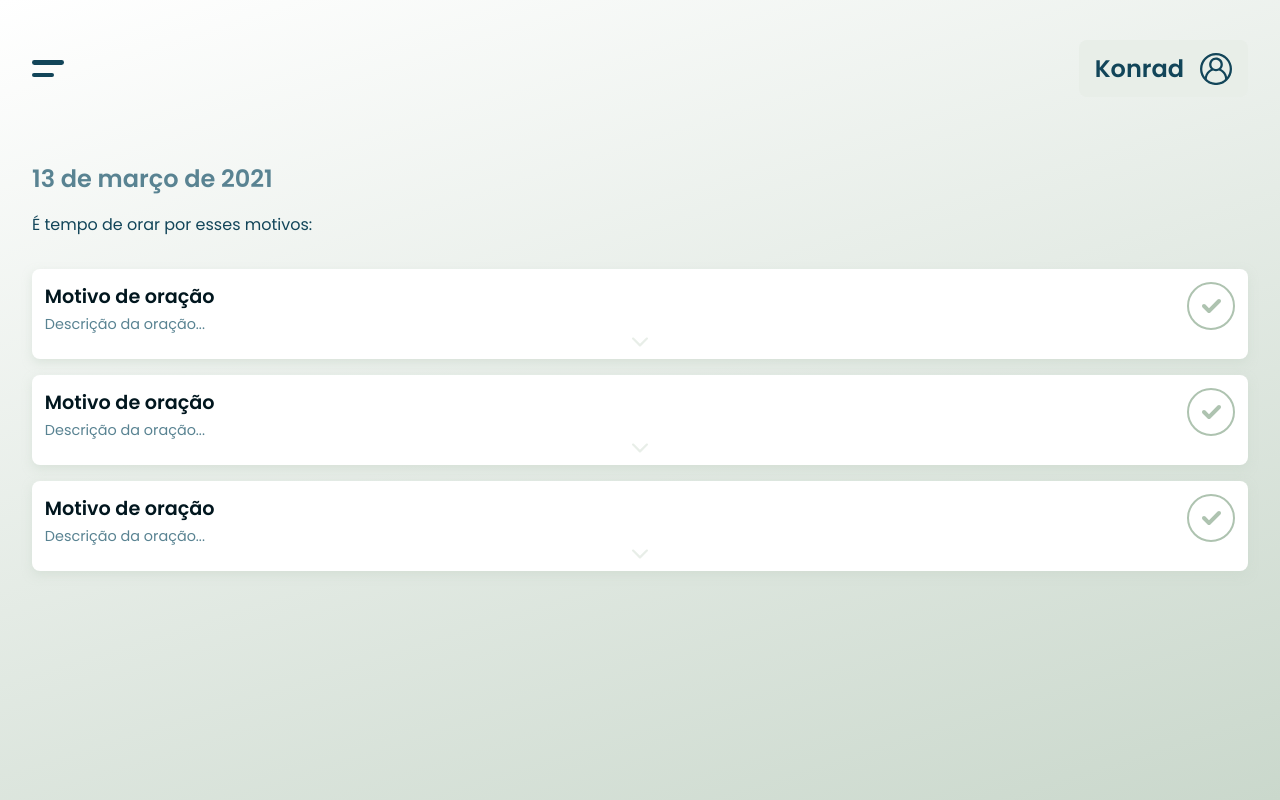
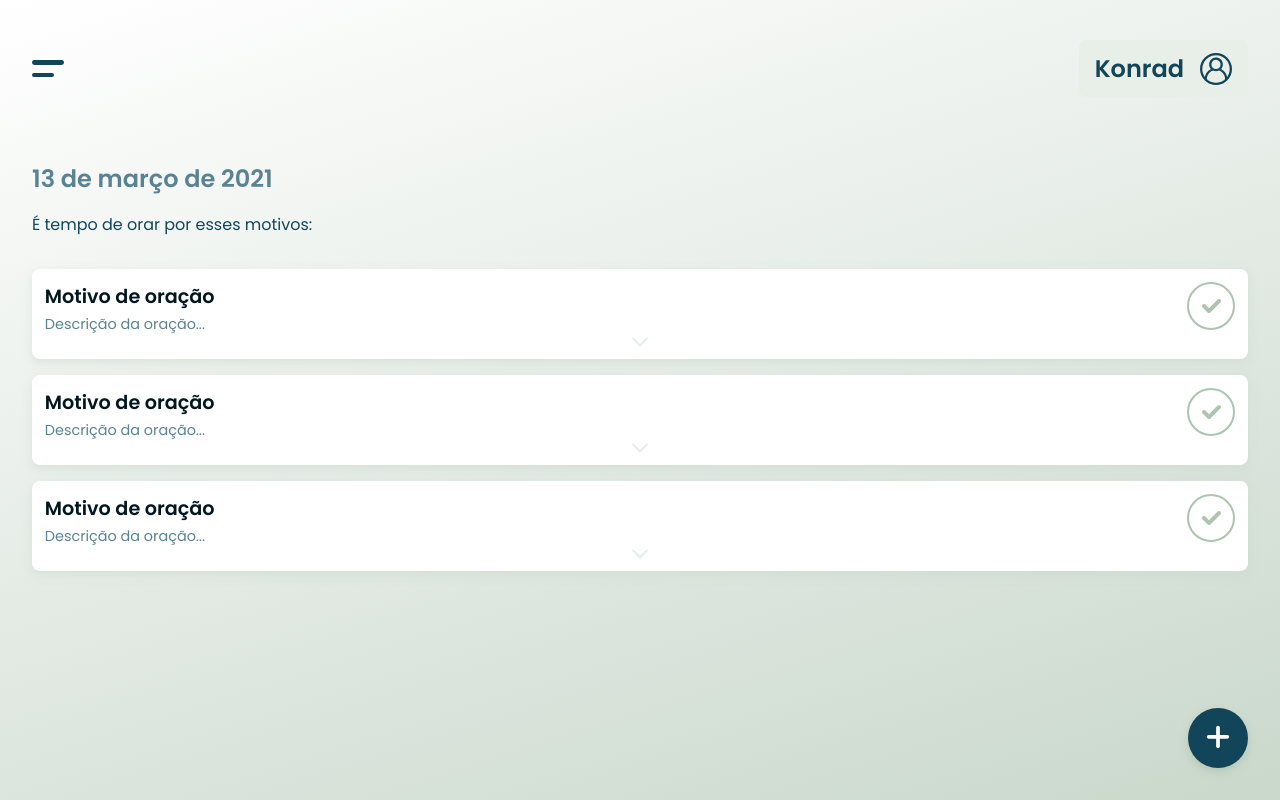
Before and after one commit to christiandueck/pray-list, a Next.js app: page / in a window 1280 px wide. Built offline with nearby package versions, Linux system fonts and the light colour scheme.

Commit message:
AddButton component

```diff
--- /dev/null
+++ b/src/components/AddButton.tsx
@@ -0,0 +1,9 @@
+import styles from '../styles/AddButton.module.scss';
+
+export function AddButton() {
+    return (
+        <button className={styles.add}>
+            <img src="./icons/add.svg" alt="Add Icon" />
+        </button>
+    );
+}
--- a/src/pages/index.tsx
+++ b/src/pages/index.tsx
@@ -1,4 +1,5 @@
 import Head from 'next/head'
+import { AddButton } from '../components/AddButton'
 import { Header } from '../components/Header'
 import { PrayTime } from '../components/PrayTime'
 
@@ -11,6 +12,8 @@ export default function Home() {
 
       <Header />
       <PrayTime />
+
+      <AddButton />
     </>
   )
 }
--- /dev/null
+++ b/src/styles/AddButton.module.scss
@@ -0,0 +1,15 @@
+@import "./colors";
+
+.add {
+    position: absolute;
+    bottom: 2rem;
+    right: 2rem;
+
+    width: 3.75rem;
+    height: 3.75rem;
+    border-radius: 50%;
+    background: $medium-blue;
+    border: none;
+
+    box-shadow: 0px 4px 8px rgba(174, 195, 176, 0.8);
+}
--- a/src/styles/globals.scss
+++ b/src/styles/globals.scss
@@ -17,6 +17,7 @@ body {
     width: 100%;
     height: 100vh;
     padding: 2.5rem 2rem;
+    position: relative;
 }
 
 h1 {
```
Also changed, not shown: public/icons/add.svg (added).
